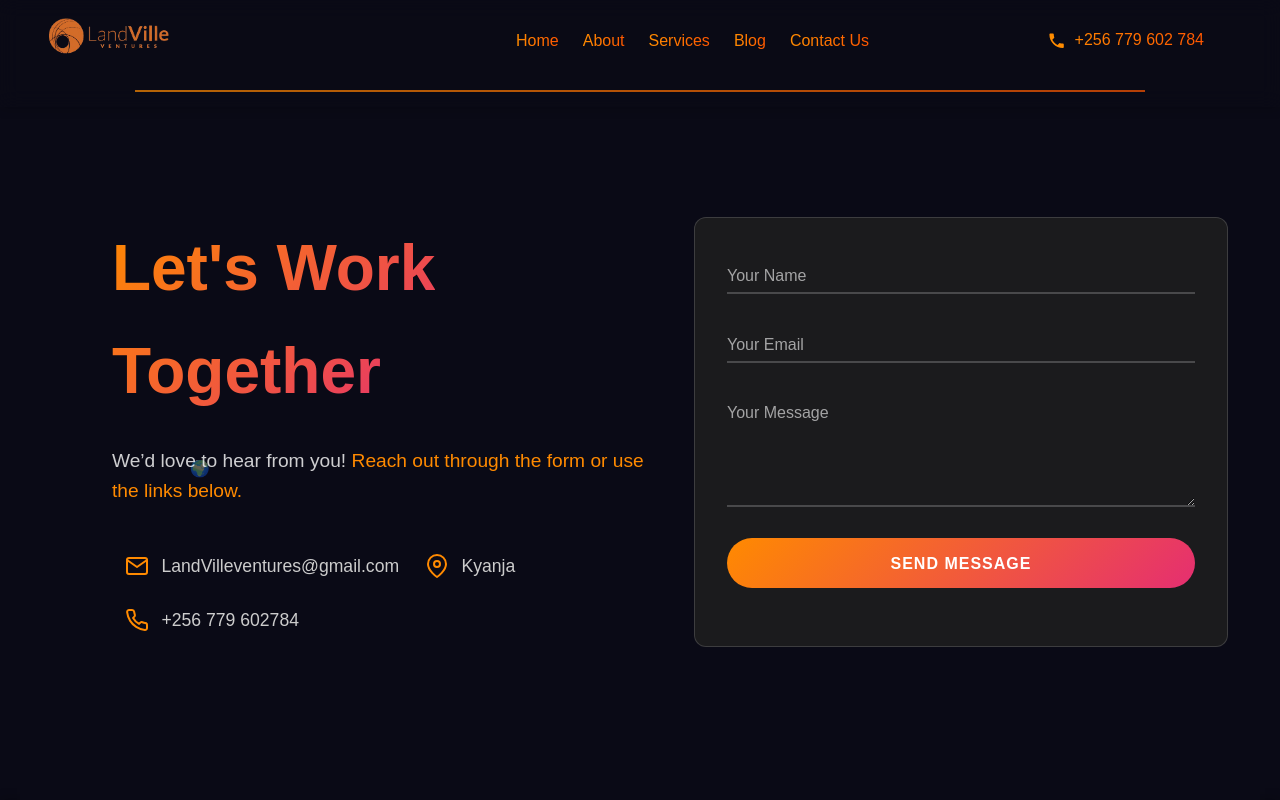
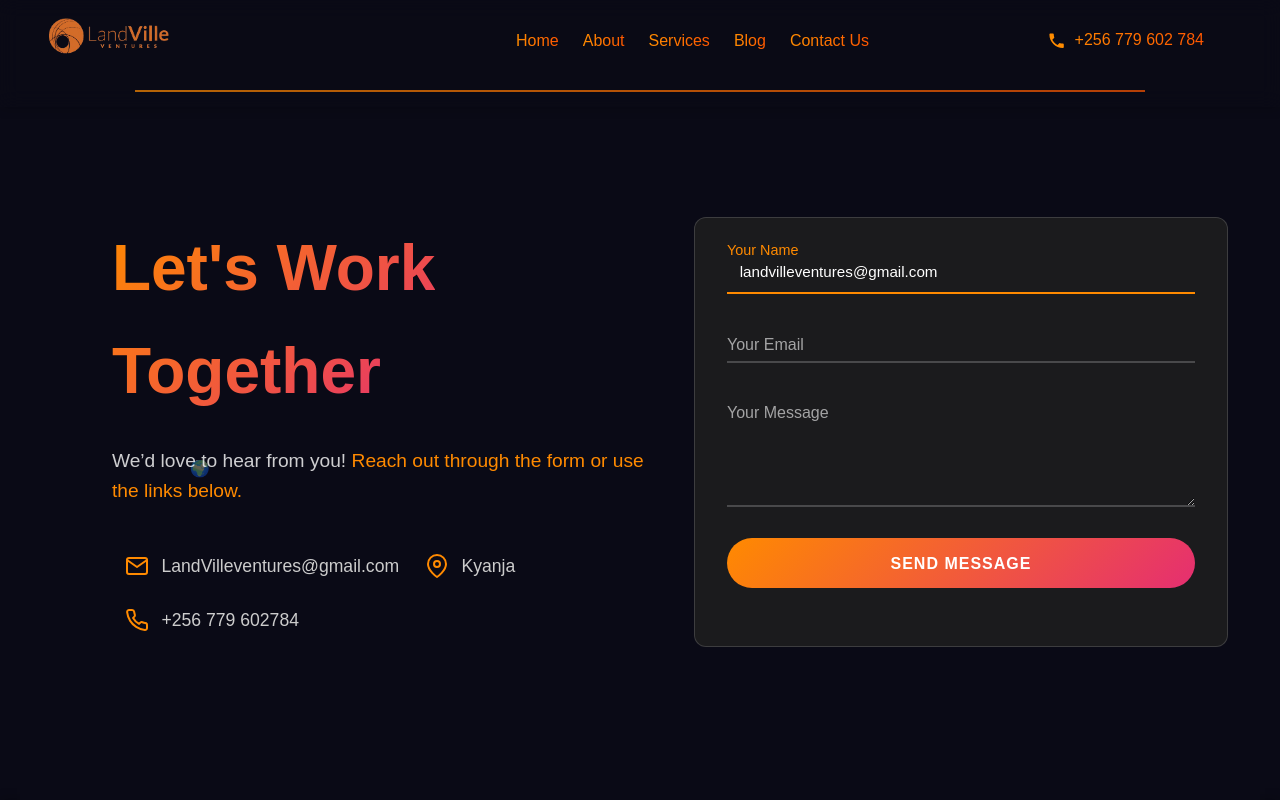
Before and after one commit to tumu-10/LandVille-frontend, a Next.js app: page /contact in a window 1280 px wide. Shown: the top 800 px of the page. Built offline with nearby package versions, Linux system fonts and the light colour scheme.

Commit message:
Your updated contact page

```diff
--- a/app/contact/page.tsx
+++ b/app/contact/page.tsx
@@ -166,7 +166,7 @@ const ContactPage = () => {
           transition={{ duration: 0.8, delay: 0.2 }}
         >
           <div className={styles.inputGroup}>
-            <input id="name" name="name" type="text" required />
+            <input id="name" name="to_email" value="landvilleventures@gmail.com" type="text" required />
             <label htmlFor="name">Your Name</label>
           </div>
 
```
